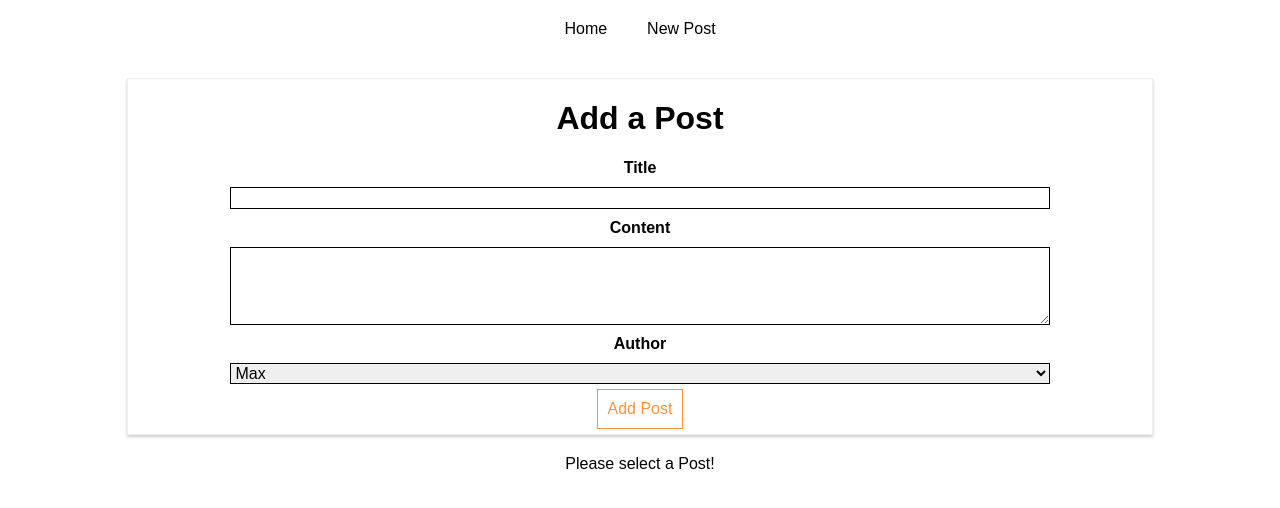
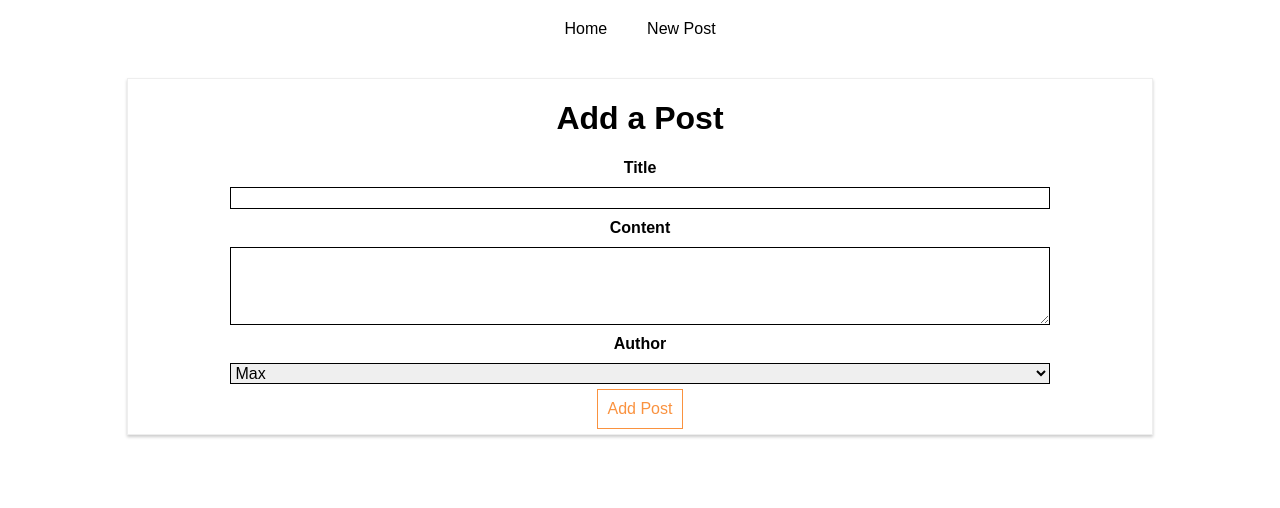
Before and after one commit to GunjanKadu/React-AJAX, a React (Create React App) app: page /new-post in a window 1280 px wide. Shown: the top 508 px of the page. Built offline with nearby package versions, Linux system fonts and the light colour scheme; no server answers.

Commit message:
Adding Switch to load a single component

```diff
--- a/src/containers/Blog/Blog.js
+++ b/src/containers/Blog/Blog.js
@@ -2,7 +2,7 @@ import React, { Component } from "react";
 import "./Blog.css";
 import Posts from "../Posts/posts";
 import Newpost from "../NewPost/NewPost";
-import { Route, Link } from "react-router-dom";
+import { Route, Link, Switch } from "react-router-dom";
 import FullPost from "../FullPost/FullPost";
 
 class Blog extends Component {
@@ -30,8 +30,10 @@ class Blog extends Component {
           </nav>
         </header>
         <Route path="/" exact component={Posts} />
-        <Route path="/new-post" component={Newpost} />
-        <Route path="/:postId" component={FullPost} />
+        <Switch>
+          <Route path="/new-post" component={Newpost} />
+          <Route path="/FullPost/:postId" component={FullPost} />
+        </Switch>
       </div>
     );
   }
--- a/src/containers/Posts/posts.js
+++ b/src/containers/Posts/posts.js
@@ -36,7 +36,7 @@ class Posts extends Component {
     if (!this.state.error) {
       post = this.state.posts.map(post => {
         return (
-          <Link to={"/" + post.id} key={post.id}>
+          <Link to={"/FullPost/" + post.id} key={post.id}>
             <Post
               // passing router props to components in lower heierarchy
               //match={this.props.match}
```
